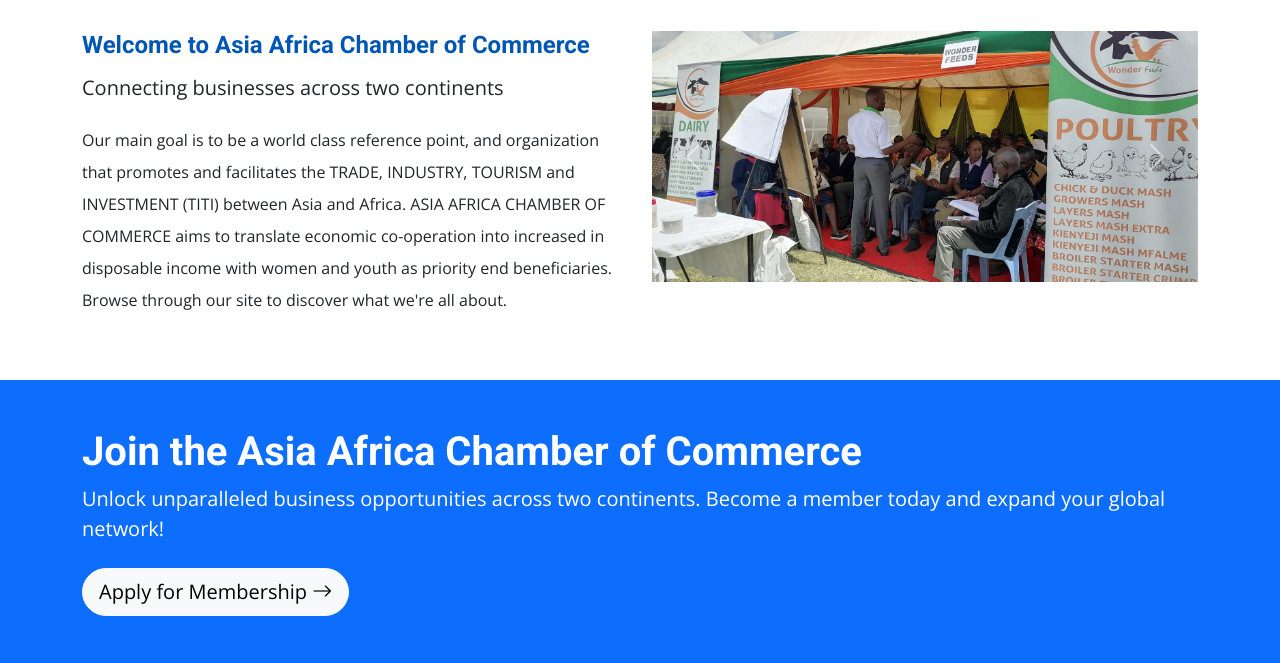
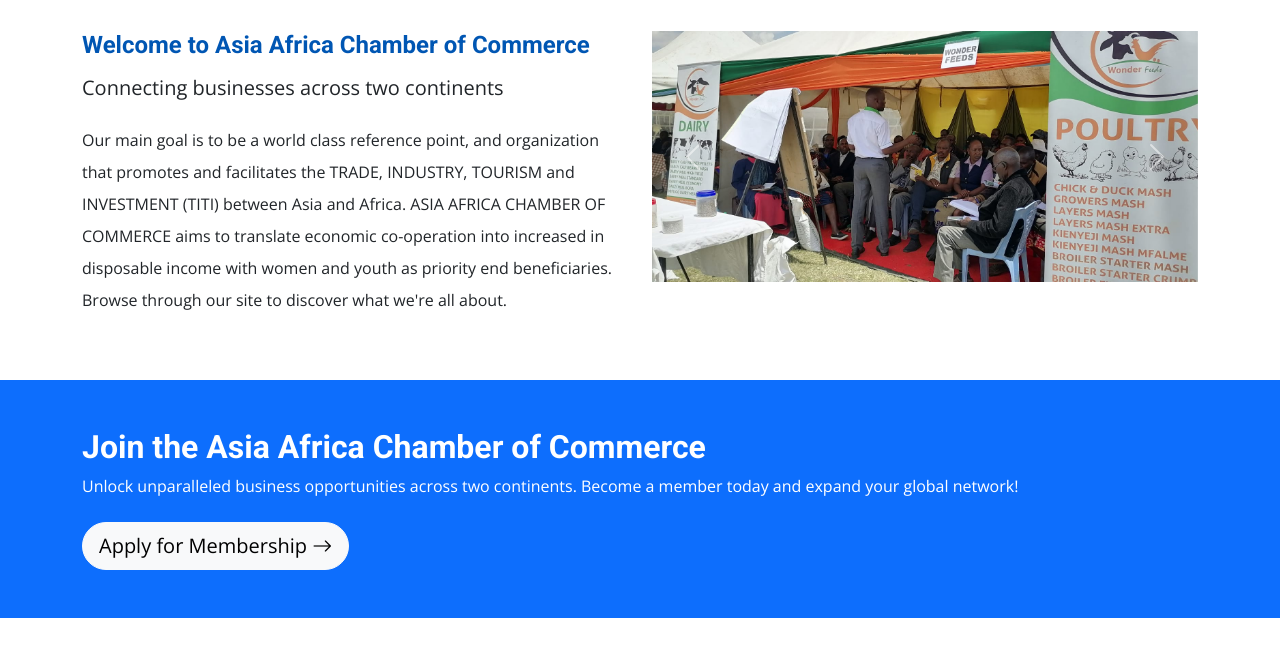
Before and after one commit to Epaphrus/AACC, a website: page index.html in a window 1280 px wide. Shown: the part 101-764 px from the top of the page. Drawn offline with nearby package versions, Linux system fonts and the light colour scheme.

Commit message:
Membership button

```diff
--- a/index.html
+++ b/index.html
@@ -111,8 +111,8 @@
 
         <section class="bg-primary text-white py-5">
             <div class="container text-start">
-                <h2 class="fw-semibold fs-1">Join the Asia Africa Chamber of Commerce</h2>
-                <p class="lead mb-4">Unlock unparalleled business opportunities across two continents. Become a member
+                <h2 class="fw-semibold">Join the Asia Africa Chamber of Commerce</h2>
+                <p class="mb-4">Unlock unparalleled business opportunities across two continents. Become a member
                     today and expand your global network!</p>
                 <a href="membership.html" class="btn btn-light btn-lg rounded-5">Apply for Membership <i
                         class="bi bi-arrow-right"></i></a>
```
